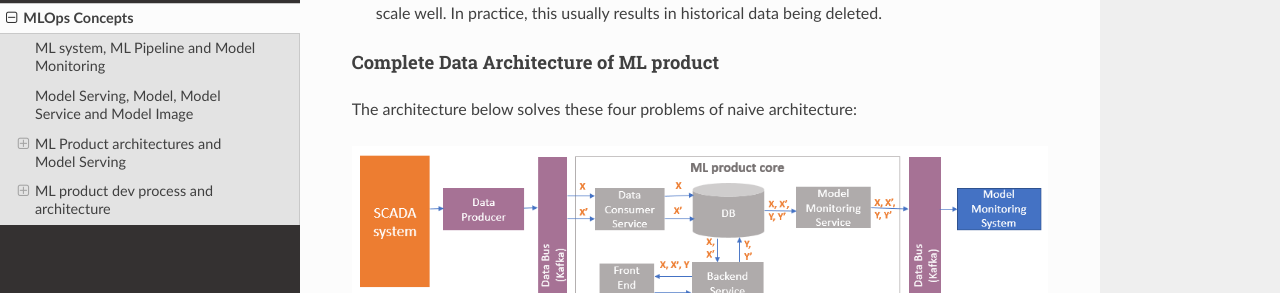
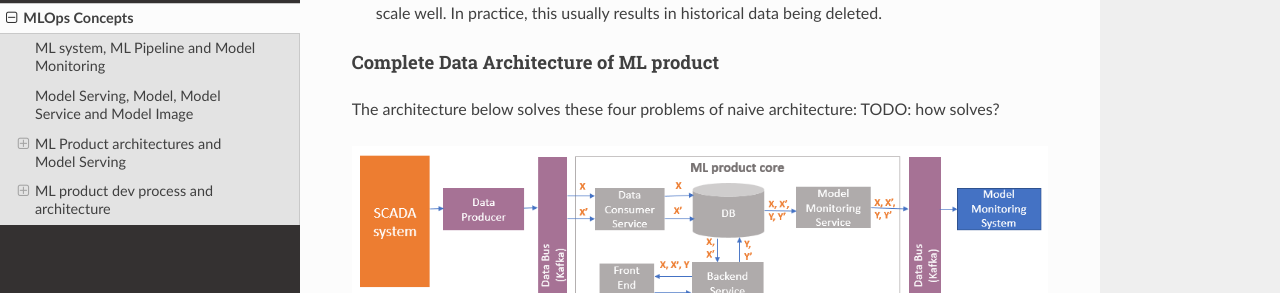
Before and after one commit to 4-DS/SinaraML-Def-Guide, a Sphinx documentation site: the page built from docs/source/concepts.rst, in a window 1280 px wide and 900 px high, scrolled down 9964 px. Shown: the part 158-451 px from the top of the window. Built offline with Sphinx 7.4.7 and the Read the Docs theme 2.0.0, drawn with Linux system fonts in a browser that asks for light colours.

Commit message:
Update concepts.rst

```diff
--- a/docs/source/concepts.rst
+++ b/docs/source/concepts.rst
@@ -182,6 +182,7 @@ But more often in ML development for non-IT companies, you have to deal with a l
 Complete Data Architecture of ML product
 ----------------------------------------
 The architecture below solves these four problems of naive architecture:
+TODO: how solves?
 
 .. image:: complete_data_architecture.png
 
```
